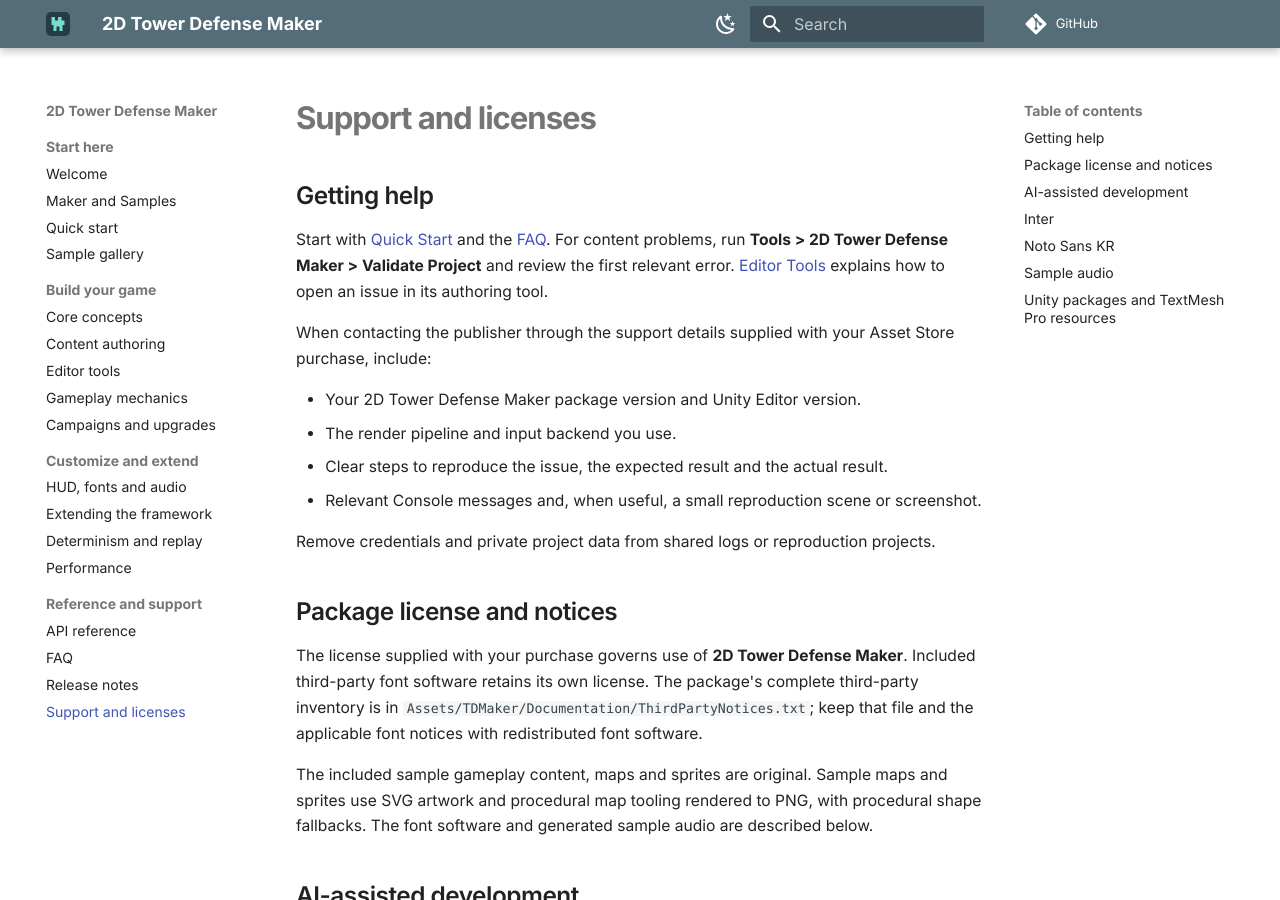
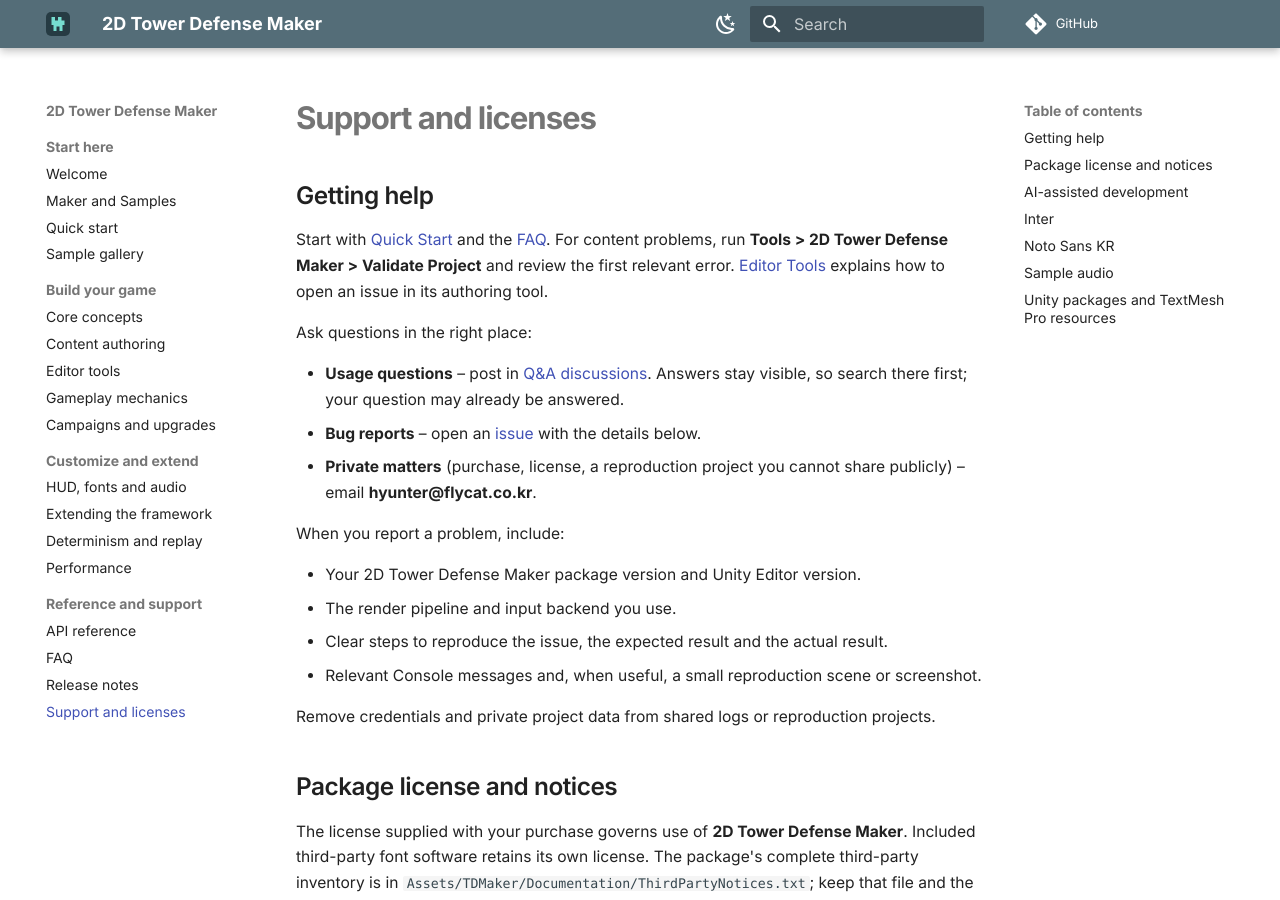
Before and after one commit to hyunter777/2d-tower-defense-maker, an MkDocs documentation site: the page built from docs/en/support-license.md, in a window 1280 px wide and 900 px high. Built offline with MkDocs 1.6.1 and Material for MkDocs 9.7.7, drawn with Linux system fonts in a browser that asks for light colours; comment, search, counter and statistics services are not loaded.

Commit message:
Point users to Q&A discussions for questions; sync 1.0.0 docs
Co-Authored-By: Claude Opus 5.5 <noreply@anthropic.com>

```diff
--- a/docs/en/support-license.md
+++ b/docs/en/support-license.md
@@ -4,7 +4,13 @@
 
 Start with [Quick Start](quick-start.md) and the [FAQ](faq.md). For content problems, run **Tools > 2D Tower Defense Maker > Validate Project** and review the first relevant error. [Editor Tools](editor-tools.md#project-validator) explains how to open an issue in its authoring tool.
 
-When contacting the publisher through the support details supplied with your Asset Store purchase, include:
+Ask questions in the right place:
+
+- **Usage questions** – post in [Q&A discussions](https://github.com/hyunter777/2d-tower-defense-maker/discussions/categories/q-a). Answers stay visible, so search there first; your question may already be answered.
+- **Bug reports** – open an [issue](https://github.com/hyunter777/2d-tower-defense-maker/issues) with the details below.
+- **Private matters** (purchase, license, a reproduction project you cannot share publicly) – email **hyunter@flycat.co.kr**.
+
+When you report a problem, include:
 
 - Your 2D Tower Defense Maker package version and Unity Editor version.
 - The render pipeline and input backend you use.
```
Also changed, not shown: docs/en/campaign.md (+2 -0 lines), docs/en/changelog.md (+1 -1 lines), docs/en/faq.md (+3 -0 lines), docs/en/package-layout.md (+2 -2 lines).
